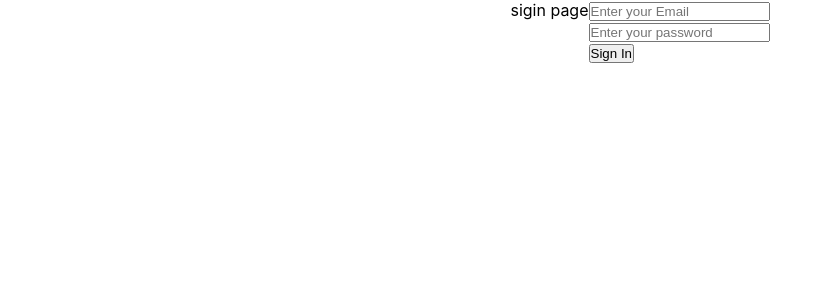
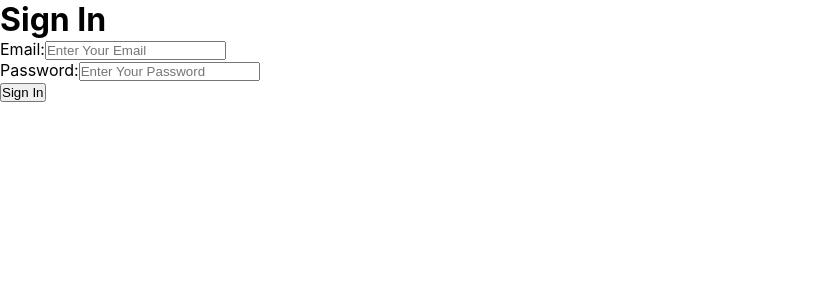
Before and after one commit to MuhammadHamza786-web/firebase-project, a React (Create React App) app: page /Sigin in a window 1280 px wide. Shown: the top 300 px of the page, without its empty margins (0-833 px from the left). Built offline with nearby package versions, Linux system fonts and the light colour scheme.

Commit message:
Add code

```diff
--- a/package.json
+++ b/package.json
@@ -7,10 +7,11 @@
     "@testing-library/jest-dom": "^6.9.1",
     "@testing-library/react": "^16.3.2",
     "@testing-library/user-event": "^13.5.0",
+    "firebase": "^12.14.0",
     "react": "^19.2.7",
     "react-dom": "^19.2.7",
     "react-router": "^7.16.0",
-    "react-router-dom": "^7.16.0",
+    "react-router-dom": "^7.17.0",
     "react-scripts": "5.0.1",
     "web-vitals": "^2.1.4"
   },
--- a/src/App.jsx
+++ b/src/App.jsx
@@ -1,7 +1,11 @@
 import './App.css';
 import Sigin from "./pages/Sigin";
 import Login from "./pages/Login";
-import { Routes , Route } from 'react-router-dom';
+import dashboard from "./pages/dashboard";
+import {Navigate , Routes , Route } from 'react-router-dom';
+import { useEffect , useState } from 'react';
+import { initializeApp } from "firebase/app";
+import { getAuth, onAuthStateChanged } from "firebase/auth";
 
 function App() {
 
@@ -10,8 +14,11 @@ function App() {
 
 
       <Routes>
+        <Route path="/" element={<dashboard/>}/>
         <Route path="/Sigin" element={<Sigin/>}/>
         <Route path="/Login" element={<Login/>}/>
+        <Route path="*" element={<Navigate to={"/"}/>}/>
+
 
       </Routes>
     </div>
--- a/src/pages/Sigin.jsx
+++ b/src/pages/Sigin.jsx
@@ -1,25 +1,45 @@
 import React from 'react'
+import { getAuth, signInWithEmailAndPassword } from "firebase/auth";
+import { useEffect, useState } from 'react'
 import { Link } from 'react-router-dom'
 
-const sigin = () => {
 
-<Link to={"/Login"}>login</Link>
+const Sigin = () => {
+  const auth = getAuth();
 
+  const [email, setEmail] = useState("");
+  const [password, setPassword] = useState("");
+
+  const SigninUser = (e)=>{
+  e.preventDefault()
+  signInWithEmailAndPassword(auth, email, password)
+  .then((userCredential) => {
+    console.log("userCredential", userCredential)
+  })
+  .catch((error) => {
+    console.log("eror", error)
+  });
+
+}
   return (
+    <div className='signin'>
 
-    <div className='sigin'>
-
-    <div>sigin page</div>
-    <form action="">
-
-    <input type="text" placeholder='Enter your Email' />
-    <br />
-    <input type="password" placeholder='Enter your password'/>
-    <br />
-    <button>Sign In</button>
-    </form>
+      <h1>Sign In</h1>
+      <form action="">
+        <label htmlFor="">
+          Email:{""}
+          <input type="email" placeholder='Enter Your Email' value={email} onChange={(e) => setEmail(e.target.value)} />
+        </label>
+        <br />
+        <label>
+          Password:{""}
+          <input type="password" placeholder='Enter Your Password'  value={password} onChange={(e)=>setPassword(e.target.value)}/>
+        </label>
+        <br />
+        <button>Sign In</button>
+      </form>
     </div>
   )
 }
 
-export default sigin
+export default Sigin
```
Also changed, not shown: src/pages/dashboard.jsx (added), 1 other file (tests, documents, lock files or other folders).
